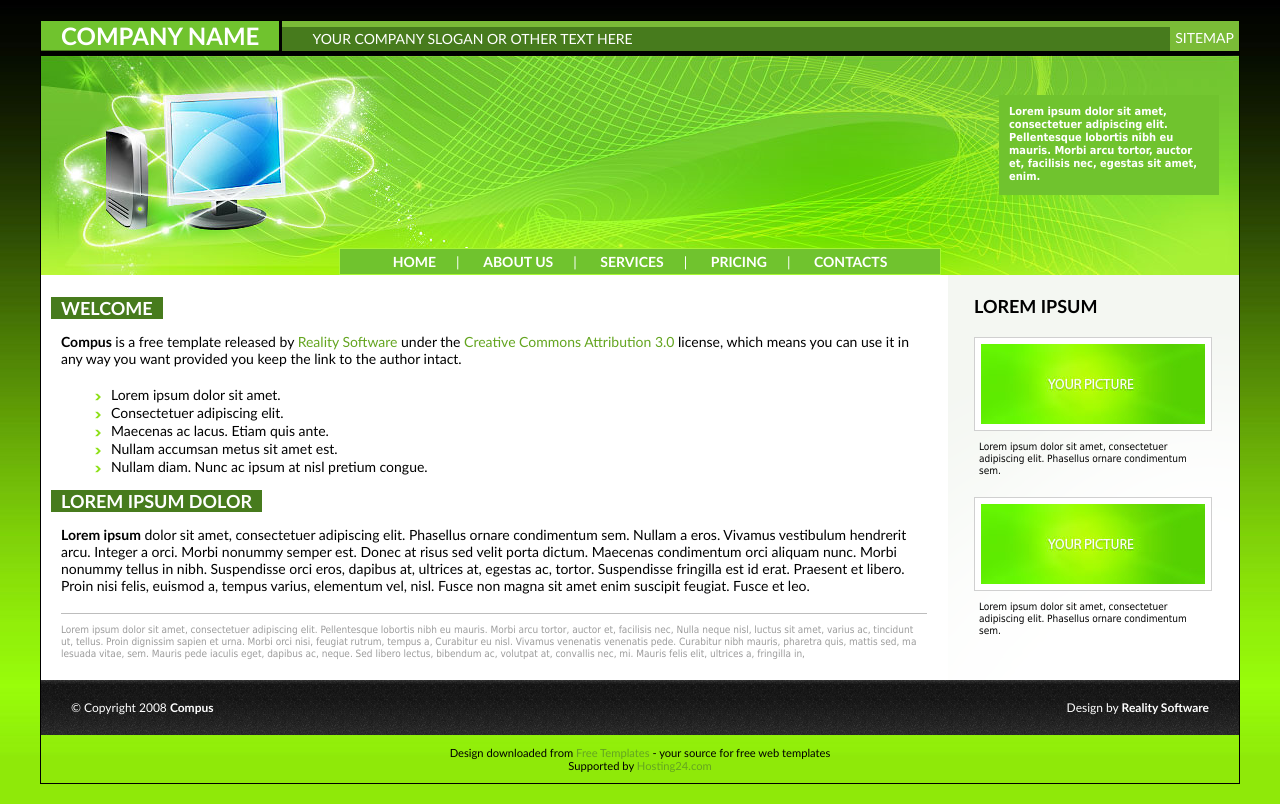
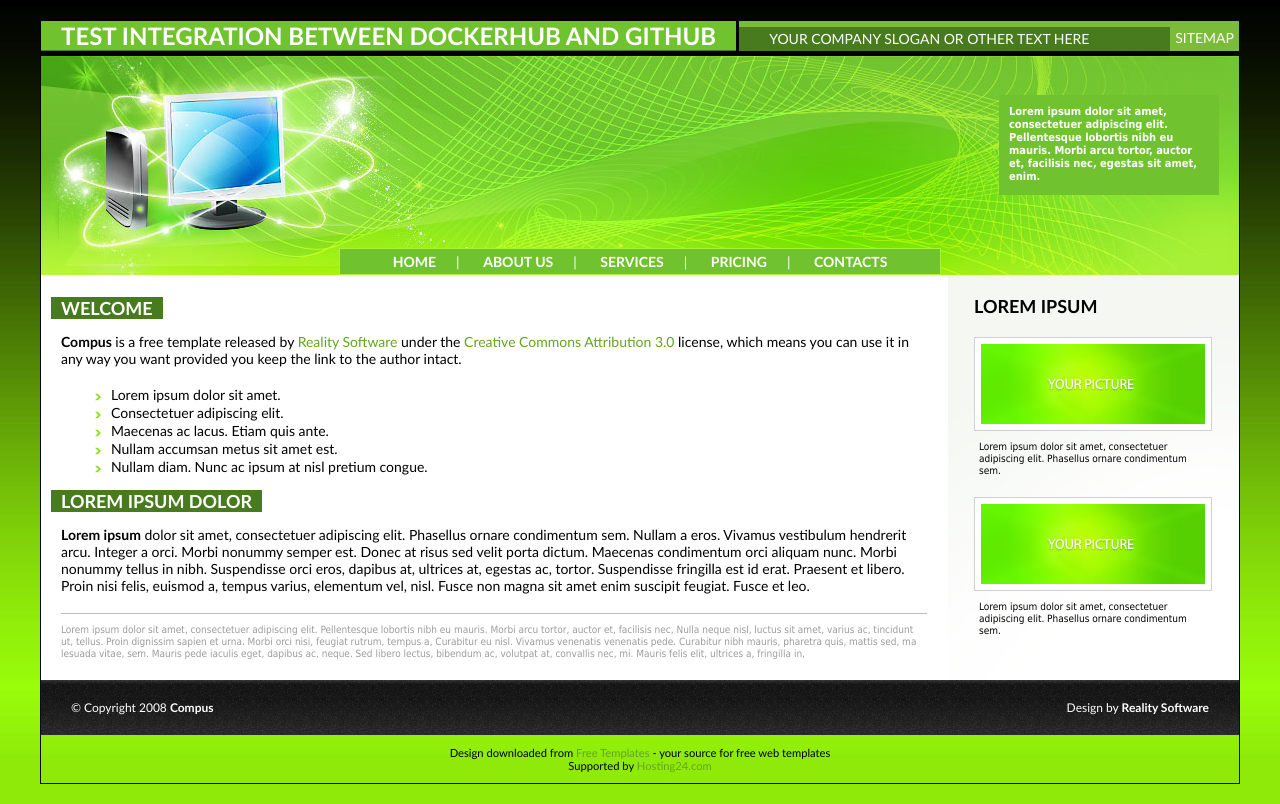
Before and after one commit to gmquiroga/imagen_python, a plain HTML site: page paginas/index.html in a window 1280 px wide. Drawn offline with Linux system fonts and the light colour scheme.

Commit message:
Second Commit

```diff
--- a/paginas/index.html
+++ b/paginas/index.html
@@ -10,7 +10,7 @@
 <body>
 <!-- header -->
 <div id="top">
-<div id="name"><a href="#">Company Name</a></div>
+<div id="name"><a href="#">Test integration between DockerHub and GitHub</a></div>
 <div id="split"></div>
 <div style="border-top: 6px solid rgb(122, 187, 55); background-color: blue;">
 <div id="slogan"> Your company slogan or other text here</div>
```
